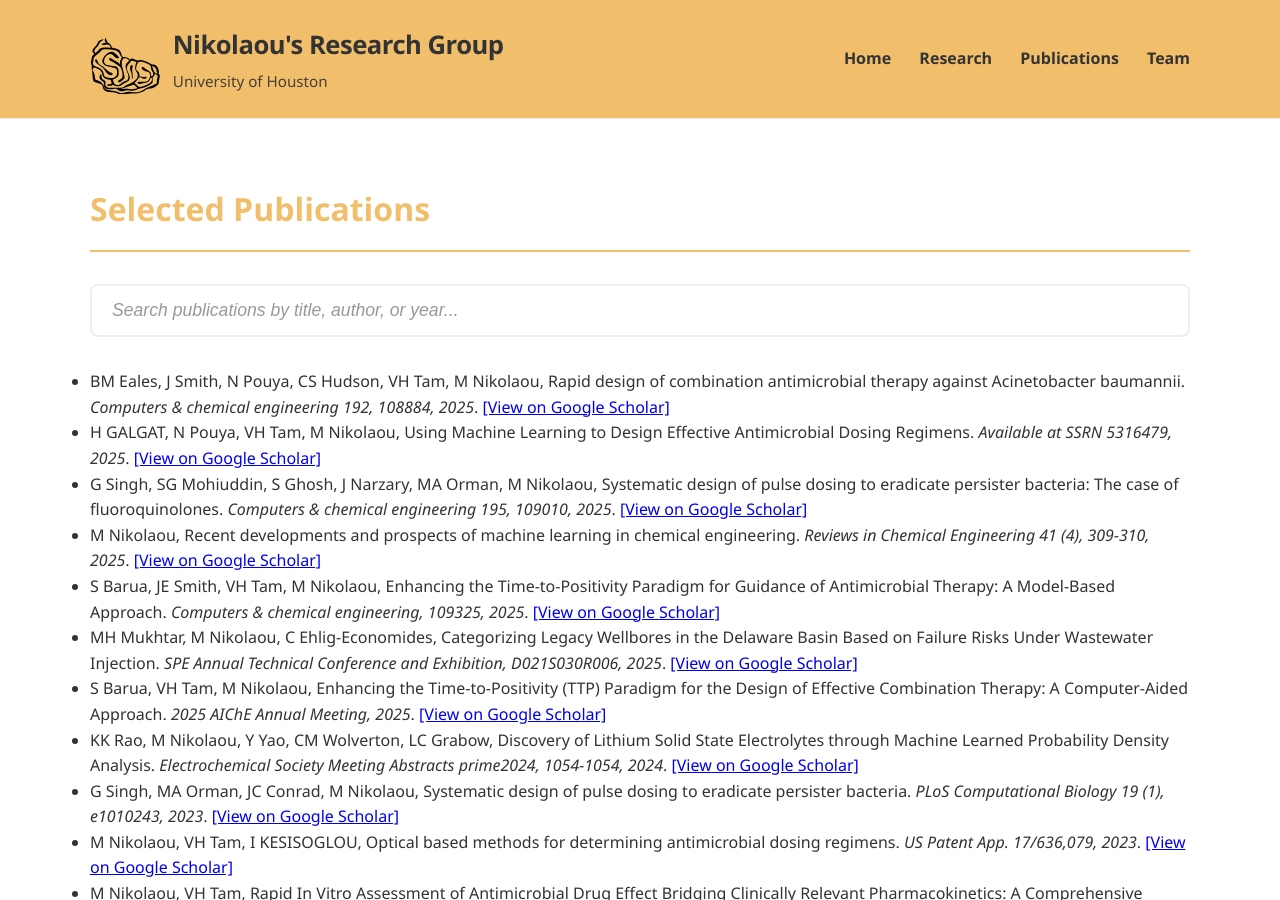
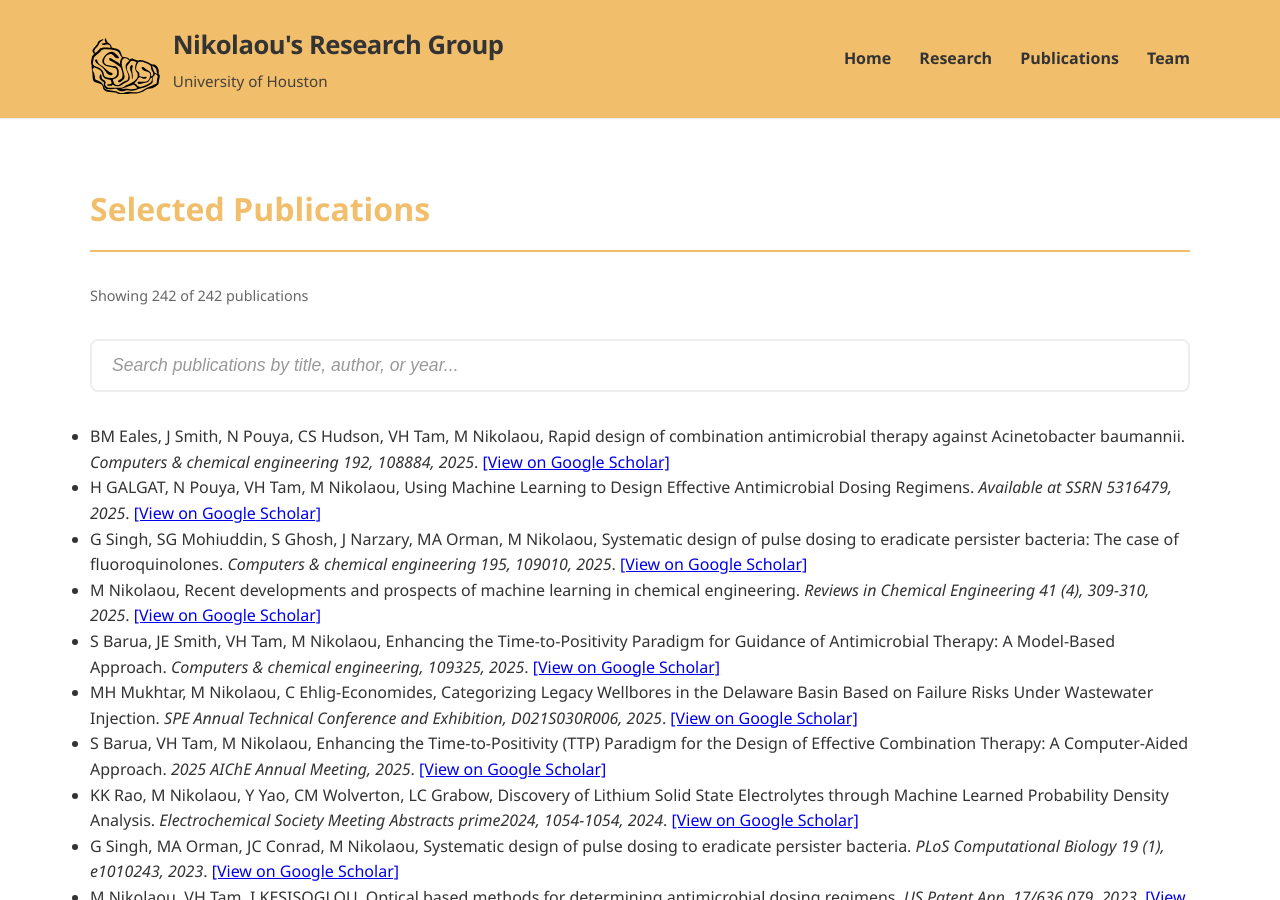
Before and after one commit to GALGAT/nikolaou-lab, a Jekyll site: the page built from publications.html, in a window 1280 px wide and 900 px high. Built offline with Jekyll 4.4.1, drawn with Linux system fonts in a browser that asks for light colours; some of the changed lines change nothing that is shown.

Commit message:
Update publications.html

```diff
--- a/publications.html
+++ b/publications.html
@@ -6,8 +6,13 @@
     <h2>Selected Publications</h2>
 </div>
 
-<div class="search-container">
-    <input type="text" id="pubSearch" placeholder="Search publications by title, author, or year..." onkeyup="filterPublications()">
+<div class="search-stats" style="margin-bottom: 0.5rem; font-size: 0.9rem; color: var(--text-light);">
+    Showing <span id="visibleCount">{{ site.data.publications.size }}</span> of {{ site.data.publications.size }} publications
+</div>
+
+<div class="search-container" style="position: relative; display: flex; align-items: center;">
+    <input type="text" id="pubSearch" placeholder="Search publications by title, author, or year..." onkeyup="filterPublications()" style="width: 100%;">
+    <button id="clearSearch" onclick="clearSearch()" style="position: absolute; right: 10px; background: none; border: none; cursor: pointer; color: #999; display: none; font-size: 1.2rem;">&times;</button>
 </div>
 
 <ul class="pub-list" id="publicationsList">
@@ -23,24 +28,47 @@
   {% else %}
     <li><em>Publications are currently being fetched by our automated system. Please check back shortly!</em></li>
   {% endfor %}
+
+  <li id="noResultsMessage" style="display: none; list-style: none; color: var(--text-light); padding: 1rem;">
+    No publications found matching your search.
+  </li>
 </ul>
 
 <script>
 function filterPublications() {
-    // Get the search term from the input field
     const searchTerm = document.getElementById('pubSearch').value.toLowerCase();
+    const listItems = document.querySelectorAll('#publicationsList .publication-item');
+    const visibleCountSpan = document.getElementById('visibleCount');
+    const clearBtn = document.getElementById('clearSearch');
+    const noResults = document.getElementById('noResultsMessage');
 
-    // Get all publication list items
-    const listItems = document.querySelectorAll('#publicationsList .publication-item');
+    let visibleCount = 0;
 
-    // Loop through each item to see if it matches the search
+    // Toggle the clear button visibility
+    clearBtn.style.display = searchTerm.length > 0 ? "block" : "none";
+
     listItems.forEach(function(item) {
         const textValue = item.textContent || item.innerText;
         if (textValue.toLowerCase().includes(searchTerm)) {
-            item.style.display = ""; // Show if it matches
+            item.style.display = "";
+            visibleCount++;
         } else {
-            item.style.display = "none"; // Hide if it doesn't
+            item.style.display = "none";
         }
     });
+
+    // Update the counter
+    visibleCountSpan.textContent = visibleCount;
+
+    // Show message if zero results
+    noResults.style.display = (visibleCount === 0 && searchTerm !== "") ? "block" : "none";
+}
+
+// Function to reset the search bar
+function clearSearch() {
+    const searchInput = document.getElementById('pubSearch');
+    searchInput.value = "";
+    filterPublications();
+    searchInput.focus();
 }
 </script>
```
